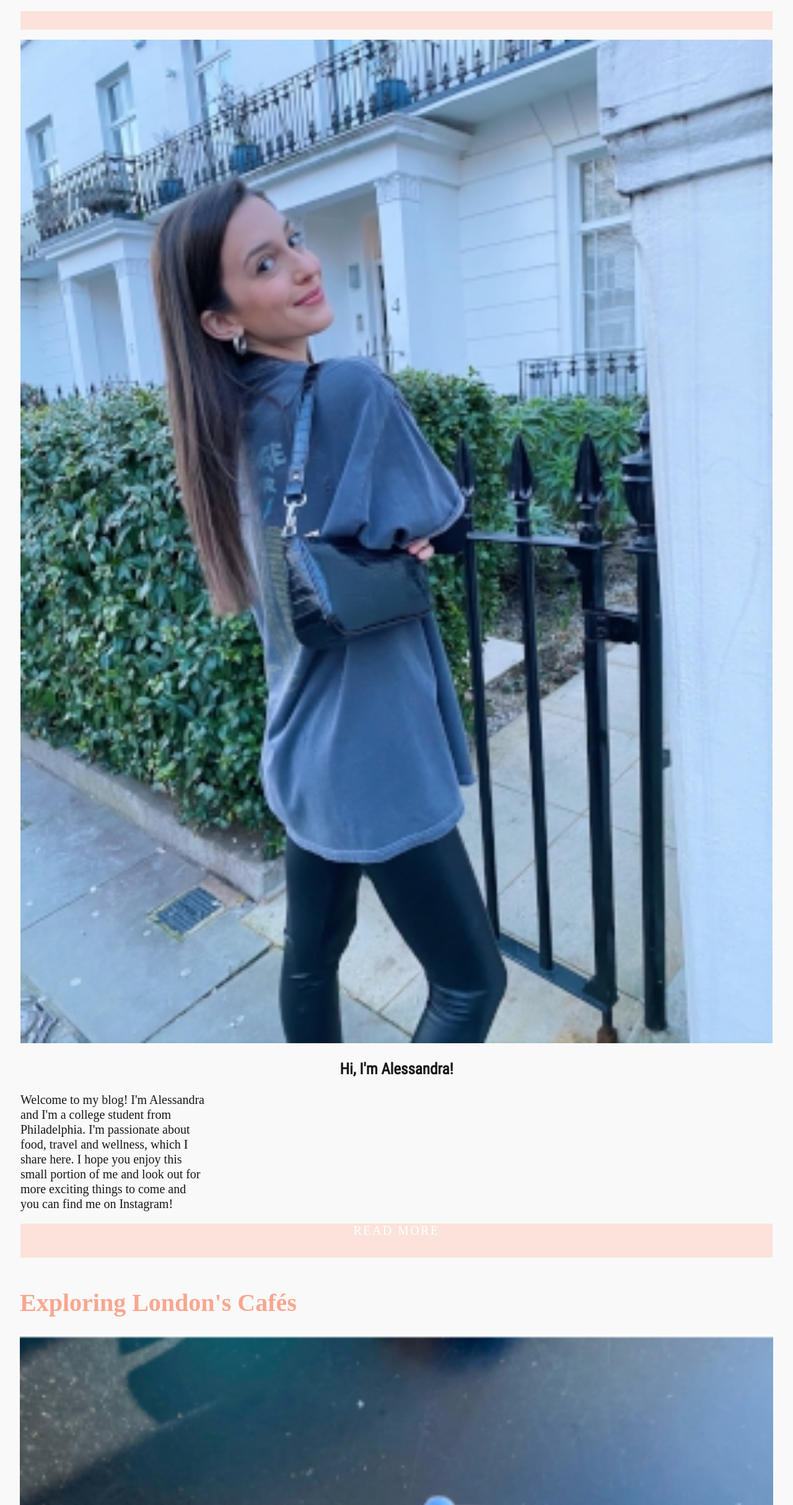
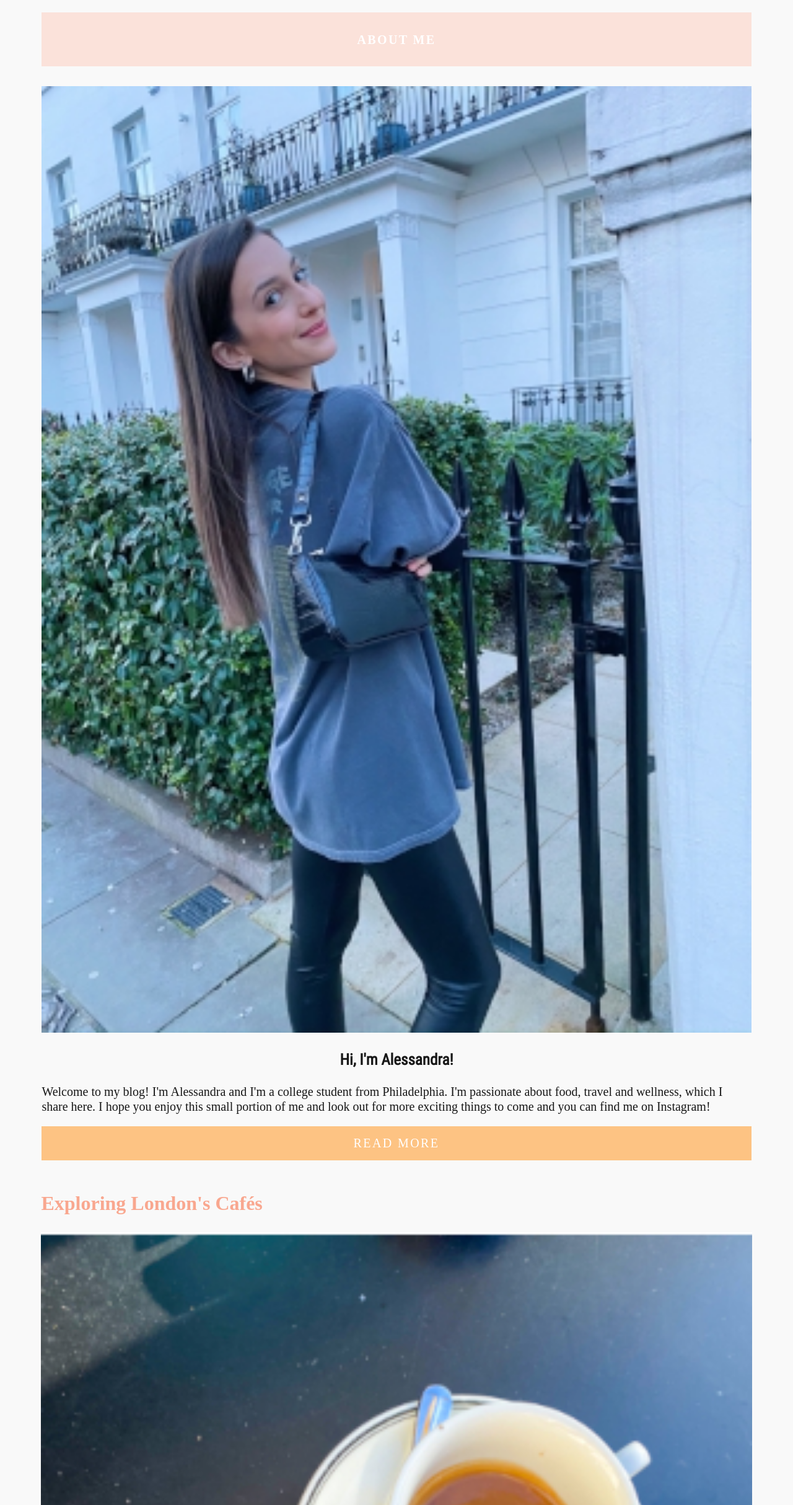
Before and after one commit to alessandrakf/idm221-ark363, a plain HTML site: page index.html in a window 1280 px wide. Shown: the part 372-2800 px from the top of the page at 62% size. Drawn offline with Linux system fonts and the light colour scheme; a web font is replaced by a local one.

Commit message:
Lots of changes to homepage

```diff
--- a/index.html
+++ b/index.html
@@ -36,8 +36,8 @@
 </div>
 </div>
 
-<div class="homemainblogtitle">
-    <h1><a href="london-cafés.html" target="_blank">Exploring London's Cafés</a></h1>
+<div class="homeblogtitle">
+    <h2><a href="london-cafés.html" target="_blank">Exploring London's Cafés</a></h2>
 </div>
     <img src="images/london-cafés-main.JPG" alt="a croissant and espresso pictured on a black table with a pair of Ray Ban sunglasses">
     <p>I’ve posted my picks for London sweets and brunches, but I haven’t talked about my love for London cafés! I explored many London cafés during my time in London …</p>
@@ -75,6 +75,7 @@
     <h2><a href="barcelona.html" target="_blank">Weekend in Barcelona: What to Eat + See</a></h2>
 </div>
     <img src="images/barcelona-main.JPG" alt="overhead picture of a table with brunch items, including french toast, a burrito, and a cinnamon roll from Brunch and Cake in Barcelona">
+    <p>Barcelona was simply a dream. Up until visiting, I had not fallen so fast and hard in love with a place ...</p>
     <div class="readmore"><a href="barcelona.html" target="_blank">Read More</a></div>
 
 <div class="homeblogtitle">
--- a/stylesheet.css
+++ b/stylesheet.css
@@ -58,7 +58,6 @@ h2 {
 h3 {
     font-family: 'Roboto';
     font-size: 25px;
-    line-height: 25px;
 }
 
 h4 {
@@ -79,8 +78,8 @@ a {
  }
 
 .wrapper {
-    margin: 2rem;
-    border: 2rem;
+    margin: 1rem 3rem 1rem 3rem;
+    padding: 1.15rem;
 }
 
 .logo {
@@ -100,7 +99,7 @@ a {
     margin: 0 8px;
     text-align: center;
      color: #E39F76;
-     font-size: 25px;
+     font-size: 1.25rem;
      letter-spacing: .02rem;
  }
 
@@ -130,11 +129,20 @@ a {
 }
 
 .aboutmehead {
-    height: 30px;
+    margin-top: .25rem;
+    margin-bottom: 1rem;
+    padding-top: .25rem;
+    padding-bottom: .25rem;
+    text-align: center;
     background-color: #FBE2DA;
-    padding-top: 1.5rem;
-    padding-bottom: .5;
-    text-align: center;
+    color: white;
+}
+
+.aboutmehead a {
+    font-size: 20px;
+    font-family: Playfair;
+    text-transform: uppercase;
+    letter-spacing: .15rem;
 }
 
 .aboutmehead h3 {
@@ -153,7 +161,6 @@ a {
 }
 
 .aboutmetext p {
-width: 300px;
 font-size: 20px;
 line-height: 1.5rem;
 }
@@ -162,9 +169,10 @@ line-height: 1.5rem;
 .aboutmereadmore {
     margin-top: 1rem;
     margin-bottom: 1rem;
-    padding-bottom: 2rem;
+    padding-top: 1rem;
+    padding-bottom: 1rem;
     text-align: center;
-    background-color: #FBE2DA;
+    background-color: #FDC383;
     color: white;
   }
 
@@ -177,11 +185,11 @@ line-height: 1.5rem;
 }
 
 a.aboutmereadmore:hover {
-    background-color: #FDC383;
+    background-color: #F3C9B1;
 }
 
 .aboutmereadmore a:hover {
-    color: #FDC383;
+    color: white;
 }
 
 
@@ -195,3 +203,7 @@ a.aboutmereadmore:hover {
 .readmore a {
     font-size: 20px;
 }
+
+.homeblogtitle h2 {
+    font-size: 2rem;
+}
```
Also changed, not shown: 2 other files.
